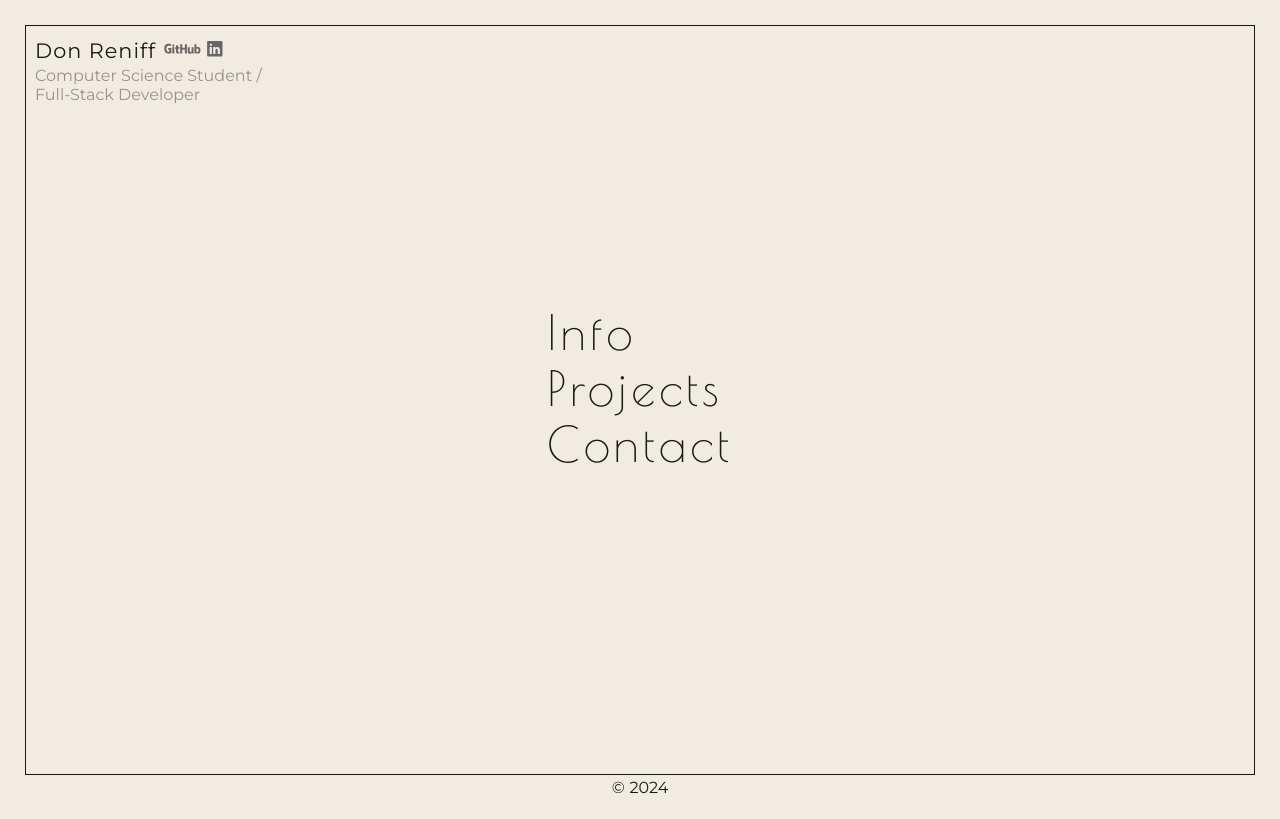
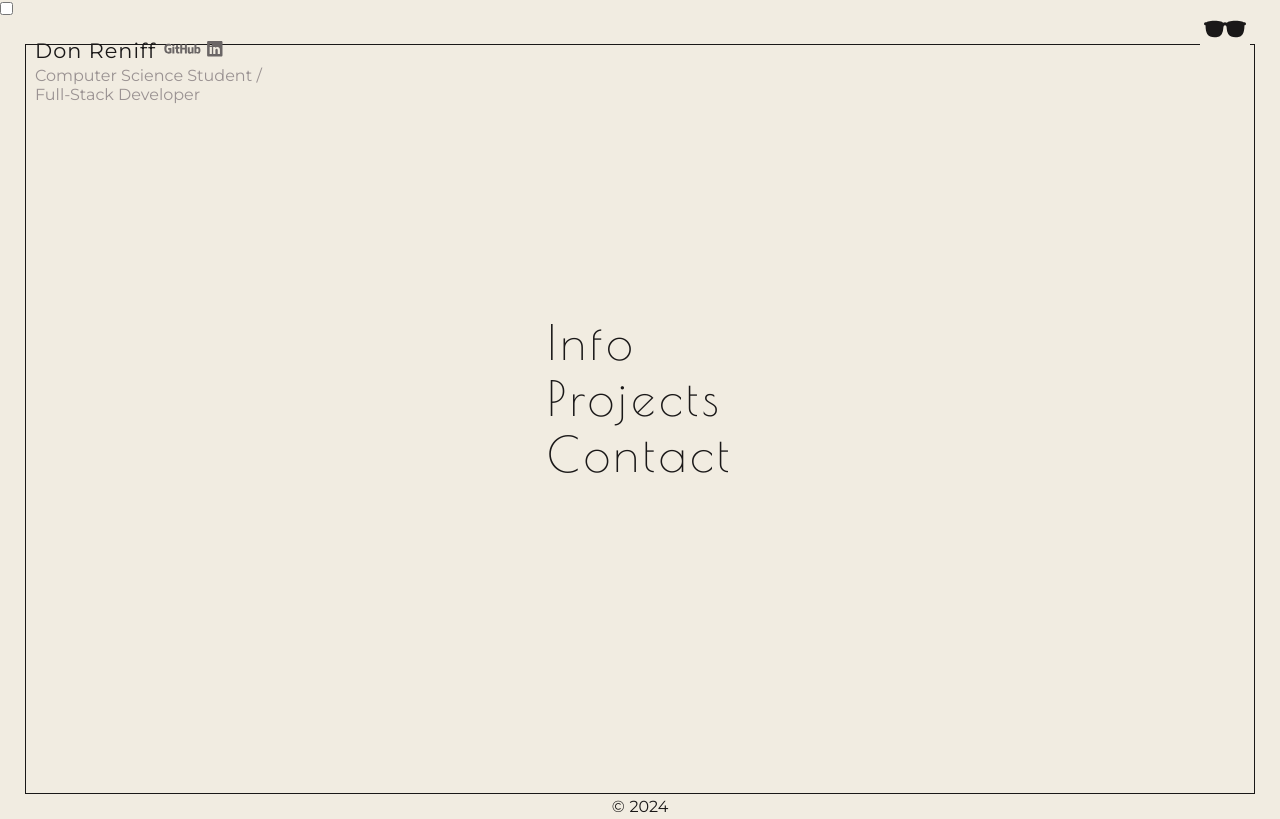
Before and after one commit to dreniff3/personal-portfolio, a React (Vite) app: page / in a window 1280 px wide. Built offline with nearby package versions, Linux system fonts and the light colour scheme; a web font is replaced by a local one.

Commit message:
Add Toggle component and container for <main>

```diff
--- a/src/App.jsx
+++ b/src/App.jsx
@@ -1,24 +1,44 @@
 // Import dependencies
-import React from 'react';
+import { React, useState } from 'react';
 import { Outlet } from 'react-router-dom';
+import { IoGlasses, IoGlassesOutline } from 'react-icons/io5';
+import Toggle from './components/Toggle.jsx';
 
 // Import components
 import Header from './components/Header.jsx';
 import Footer from './components/Footer.jsx';
 
 function App() {
+  // const [mode, setMode] = useState('light');
+
+  // const toggleMode = () => mode === 'dark' ? setMode('light') : setMode('dark');
+
+  const [isDark, setIsDark] = useState(false);
+
   return (
-    <>
+    <div className="App" data-theme={isDark ? "dark" : "light"}>
       <header>
+        {/* Dark Mode Toggle Button */}
+
+        <Toggle
+          isChecked={isDark}
+          handleChange={() => setIsDark(!isDark)}
+        />
+
+        {/* {mode === 'light' ?
+        <IoGlasses className="toggle-btn" onClick={toggleMode} /> :
+        <IoGlassesOutline className="toggle-btn" onClick={toggleMode} />} */}
         <Header />
       </header>
       <main>
-        <Outlet />
+        <div className="main-container">
+          <Outlet />
+        </div>
       </main>
       <footer>
         <Footer />
       </footer>
-    </>
+    </div>
   )
 }
 
```
